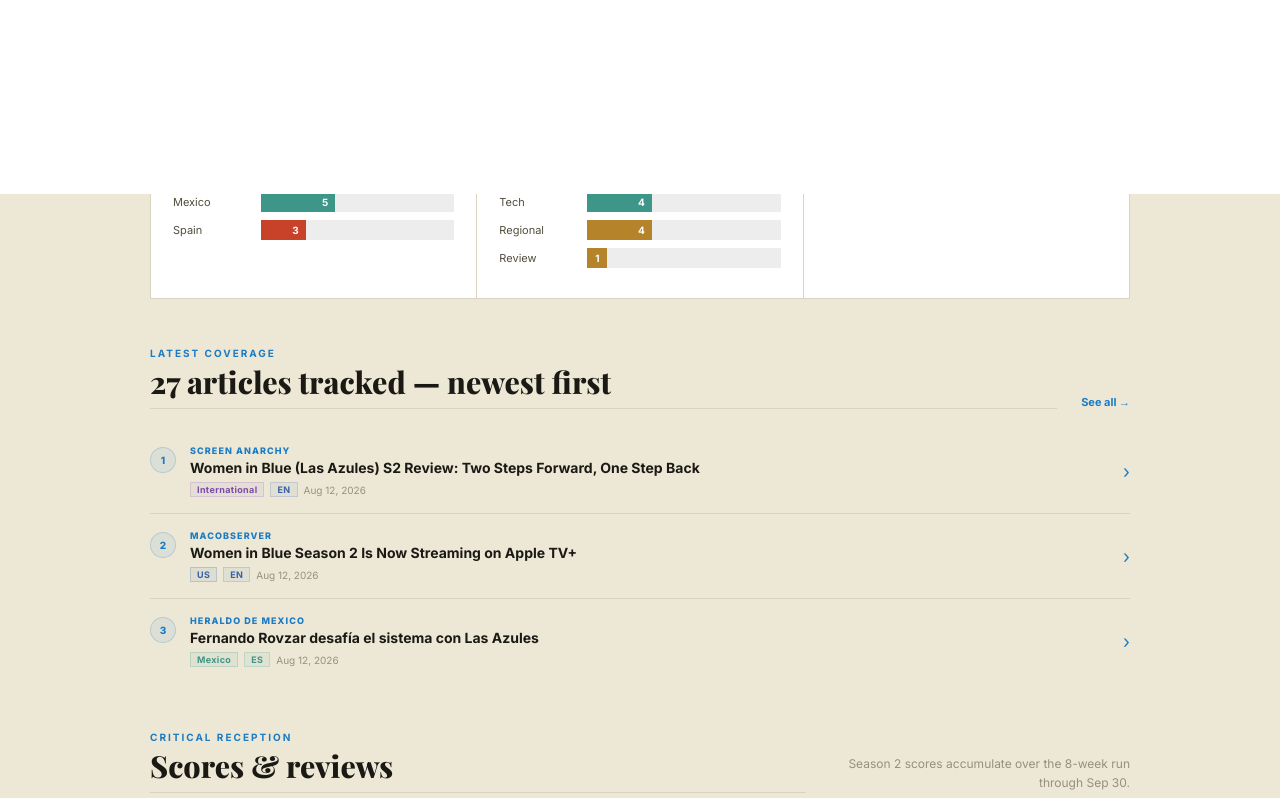
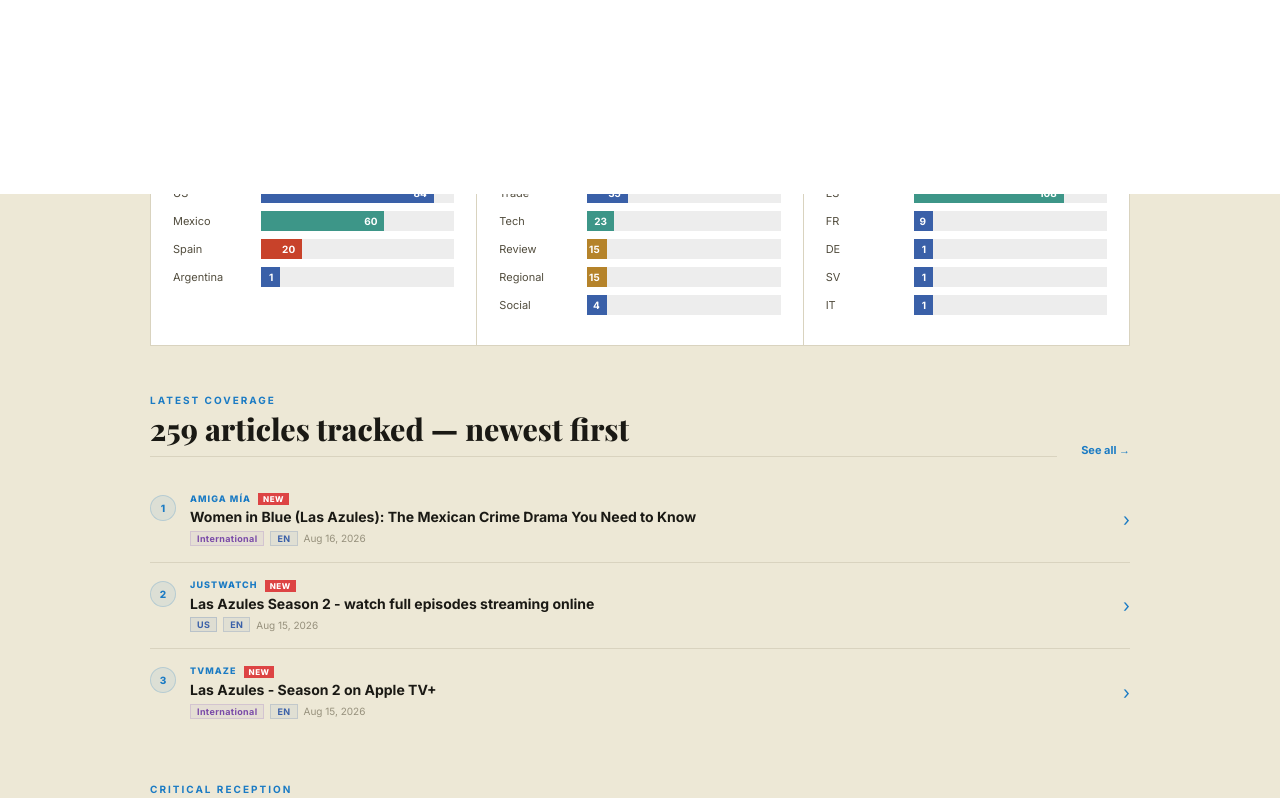
Before and after one commit to brovzar-lab/las-azules-s2-dashboard, a plain HTML site: page index.html in a window 1280 px wide. Shown: the part 1406-2204 px from the top of the page. Drawn offline with nearby package versions, Linux system fonts and the light colour scheme; a web font is replaced by a local one.

Commit message:
V10.0: Fix data.json not loading + add NEW badge for sweep articles
Root cause: index.html never fetched data.json — all UI used the
hardcoded MEDIA array (27 entries). data.json existed on branch
but was never consumed by any runtime code.

- Make MEDIA a mutable var; async-load data.json on page init
- Rebuild charts, home briefing, and coverage after remote data loads
- data.json always wins when it has more entries than fallback
- NEW badge (red pill) on all articles not in original 27-entry set
- Sweep-added entries also get a subtle red-tinted row highlight
- Bump sw.js cache to v3 to bust stale service worker cache
- Version badge V9.0 → V10.0

Co-Authored-By: Paperclip <noreply@paperclip.ing>

```diff
--- a/index.html
+++ b/index.html
@@ -3,7 +3,7 @@
 <head>
   <meta charset="UTF-8" />
   <meta name="viewport" content="width=device-width, initial-scale=1.0" />
-  <title>Las Azules S2 — Media Intelligence Room V9.0 | Lemon Studios</title>
+  <title>Las Azules S2 — Media Intelligence Room V10.0 | Lemon Studios</title>
   <meta name="description" content="Media intelligence dashboard for Las Azules Season 2 (Women in Blue) — Apple TV+. Lemon Studios." />
   <!-- PWA / Add to Home Screen -->
   <link rel="apple-touch-icon" sizes="180x180" href="apple-touch-icon.png" />
@@ -802,7 +802,7 @@
 
   <div class="tnav-right">
     <span class="tnav-date">Aug 12 – Sep 30, 2026</span>
-    <span class="v4-badge">V9.0</span>
+    <span class="v4-badge">V10.0</span>
   </div>
 </nav>
 
@@ -1622,7 +1622,7 @@
 <!-- ═══ JAVASCRIPT ═══ -->
 <script>
 /* ─── DATA ─── */
-const MEDIA = [
+let MEDIA = [
   { outlet:'Screen Anarchy', headline:'Women in Blue (Las Azules) S2 Review: Two Steps Forward, One Step Back', url:'https://screenanarchy.com/2026/08/women-in-blue-las-azules-s2-review-two-steps-forward-one-step-back.html', date:'Aug 12, 2026', ts:20260812, lang:'EN', market:'International', type:'Review', excerpt:'4/5 stars — "Season 2 feels more on-point and certain of its tone. More relevant today, far beyond Mexico\'s borders."' },
   { outlet:'Deadline', headline:'Women in Blue Season 2 Premiere Date + First Look', url:'https://deadline.com/2026/03/women-in-blue-las-azules-season-2-premiere-date-apple-tv-1236766505/', date:'Mar 26, 2026', ts:20260326, lang:'EN', market:'US', type:'Trade', excerpt:'Season 2 of Apple TV\'s Spanish-language crime drama premieres August 12.' },
   { outlet:'Forbes', headline:'Women in Blue Las Azules Season 2 Gets August Premiere on Apple TV+', url:'https://www.forbes.com/sites/veronicavillafane/2026/03/26/women-in-blue-las-azules-season-2-gets-august-premiere-on-apple-tv/', date:'Mar 26, 2026', ts:20260326, lang:'EN', market:'US', type:'Trade', excerpt:'Veronica Villafane reports on S2 premiere date, cast, and full production details.' },
@@ -1652,6 +1652,9 @@ const MEDIA = [
   { outlet:'ChicMagazine.com.mx', headline:'Las Azules temporada 2 — cuántos capítulos y cuándo salen', url:'https://www.chicmagazine.com.mx/personajes/las-azules-temporada-2-cuandos-capitulos-tendra-y-cuando-salen', date:'2026', ts:20260101, lang:'ES', market:'Mexico', type:'Regional', excerpt:'Mexican lifestyle magazine episode count and release schedule guide.' },
 ];
 
+/* URLs from the original hardcoded set — used to mark sweep-added articles as NEW */
+const MEDIA_ORIGINAL_URLS = new Set(MEDIA.map(a => a.url));
+
 const EPISODES = [
   { ep:1, title:'Capítulo 1',          date:'August 12, 2026',    iso:'2026-08-12' },
   { ep:2, title:'Capítulo 2',          date:'August 19, 2026',    iso:'2026-08-19' },
@@ -1843,12 +1846,15 @@ function navWithFilter(field, value) {
   nav('coverage');
 }
 
-buildChart('chart-market', tally('market'), MARKET_BAR, 'market');
-buildChart('chart-type',   tally('type'),   TYPE_BAR,   'type');
-buildChart('chart-lang',   tally('lang'),   LANG_BAR,   'lang');
+function buildCharts() {
+  buildChart('chart-market', tally('market'), MARKET_BAR, 'market');
+  buildChart('chart-type',   tally('type'),   TYPE_BAR,   'type');
+  buildChart('chart-lang',   tally('lang'),   LANG_BAR,   'lang');
+}
+buildCharts();
 
 /* ─── HOME — dynamic editorial briefing ─── */
-(function(){
+function buildHome() {
   const LAUNCH_TS = new Date('2026-08-12T00:00:00').getTime();
   const now       = new Date();
   const dayN      = Math.max(1, Math.ceil((now.getTime() - LAUNCH_TS) / 86400000));
@@ -1950,7 +1956,7 @@ buildChart('chart-lang',   tally('lang'),   LANG_BAR,   'lang');
     <div class="home-article" onclick="openArticle('${a.url}')">
       <div class="home-art-num">${i+1}</div>
       <div class="home-art-body">
-        <p class="home-art-outlet">${a.outlet}</p>
+        <p class="home-art-outlet">${a.outlet}${!MEDIA_ORIGINAL_URLS.has(a.url)?` <span style="display:inline-block;font-size:8px;font-weight:800;letter-spacing:.06em;padding:1px 5px;background:#d44;color:#fff;vertical-align:middle;margin-left:4px">NEW</span>`:''}</p>
         <p class="home-art-hed">${a.headline}</p>
         <div class="home-art-meta">
           ${badge(a.market, MARKET_STYLE[a.market])}
@@ -1960,7 +1966,8 @@ buildChart('chart-lang',   tally('lang'),   LANG_BAR,   'lang');
       </div>
       <span style="font-size:18px;color:var(--poster-blue);align-self:center;flex-shrink:0">›</span>
     </div>`).join('');
-})();
+}
+buildHome();
 
 
 /* ─── HASHTAG CLOUD ─── */
@@ -2069,9 +2076,12 @@ function renderCoverage() {
     return;
   }
   empty.classList.add('hidden');
-  tbody.innerHTML = filtered.map(a => `
-    <tr onclick="openArticle('${a.url}')" style="cursor:pointer">
-      <td style="font-size:12px;font-weight:700;color:var(--ink1);max-width:130px;white-space:nowrap;overflow:hidden;text-overflow:ellipsis">${a.outlet}</td>
+  tbody.innerHTML = filtered.map(a => {
+    const isNew = !MEDIA_ORIGINAL_URLS.has(a.url);
+    const newPill = isNew ? `<span style="display:inline-block;font-size:8px;font-weight:800;letter-spacing:.06em;padding:1px 5px;background:#d44;color:#fff;vertical-align:middle;margin-left:4px">NEW</span>` : '';
+    return `
+    <tr onclick="openArticle('${a.url}')" style="cursor:pointer${isNew?';background:rgba(212,68,68,0.04)':''}">
+      <td style="font-size:12px;font-weight:700;color:var(--ink1);max-width:130px;white-space:nowrap;overflow:hidden;text-overflow:ellipsis">${a.outlet}${newPill}</td>
       <td style="max-width:340px">
         <p style="font-size:13px;color:var(--ink1);font-weight:500;line-height:1.4;margin-bottom:2px">${a.headline}</p>
         ${a.excerpt?`<p style="font-size:11px;color:var(--ink3);line-height:1.45">${a.excerpt.substring(0,100)}${a.excerpt.length>100?'…':''}</p>`:''}
@@ -2080,7 +2090,8 @@ function renderCoverage() {
       <td style="white-space:nowrap">${badge(a.type,TYPE_STYLE[a.type])}</td>
       <td style="white-space:nowrap">${badge(a.lang,LANG_STYLE[a.lang])}</td>
       <td style="font-size:11px;color:var(--ink3);white-space:nowrap">${a.date}</td>
-    </tr>`).join('');
+    </tr>`;
+  }).join('');
 }
 
 ['cov-search','cov-market','cov-type','cov-lang','cov-sort'].forEach(id => {
@@ -2416,6 +2427,21 @@ document.addEventListener('click', function(e) {
 document.addEventListener('keydown', function(e) {
   if (e.key === 'Escape') closeReader();
 });
+
+/* ─── REMOTE DATA LOADER ─── */
+/* Fetches data.json (populated by sweep routine) and refreshes all dynamic sections */
+(async function loadRemoteData() {
+  try {
+    const res = await fetch('./data.json?_=' + Date.now());
+    if (!res.ok) return;
+    const remote = await res.json();
+    if (!Array.isArray(remote) || remote.length <= MEDIA.length) return;
+    MEDIA = remote;
+    buildCharts();
+    buildHome();
+    renderCoverage();
+  } catch(e) { /* fail silently — hardcoded MEDIA remains as fallback */ }
+})();
 </script>
 
 <!-- In-app article reader overlay -->
--- a/sw.js
+++ b/sw.js
@@ -1,4 +1,4 @@
-const CACHE = 'las-azules-s2-v2';
+const CACHE = 'las-azules-s2-v3';
 const ASSETS = [
   '/',
   '/index.html',
```
